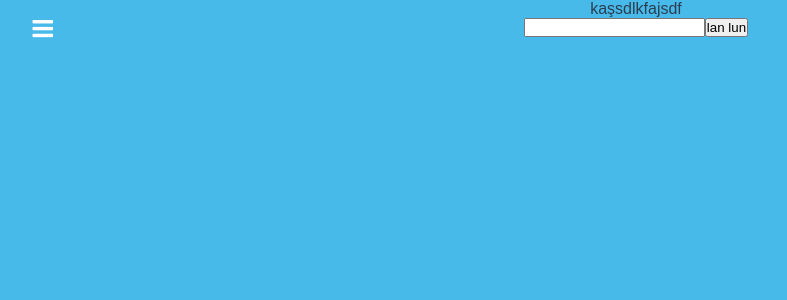
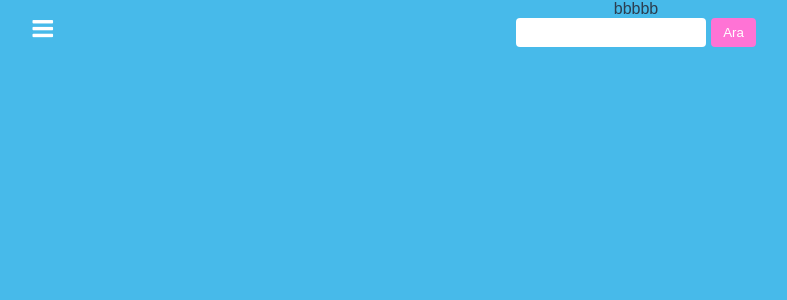
Before and after one commit to aslansergen/kelime-ezber-vue, a Vue app: page /deneme in a window 1280 px wide. Shown: the top 300 px of the page, without its empty margins (4-791 px from the left). Built offline with nearby package versions, Linux system fonts and the light colour scheme.

Commit message:
arama tasarmı iyileştirildi

```diff
--- a/src/components/SearchComponent.vue
+++ b/src/components/SearchComponent.vue
@@ -1,6 +1,6 @@
 <template>
-   <input v-model="username"/>
-    <button @click="searchWord">lan lun</button>
+   <input class="search-input" v-model="username" :disabled="searchFormDisabled"/>
+    <button class="search-btn" :disabled="searchFormDisabled" @click="searchWord">Ara</button>
 </template>
 
 <script>
@@ -9,7 +9,7 @@ export default {
   name: 'SearchComponent',
   data() {
     return {
-      username: ''
+      searchFormDisabled: false
     };
   },
   methods: {
@@ -35,3 +35,34 @@ export default {
     },
 }
 </script>
+
+<style scoped>
+.search-input{
+ padding: 7px 3px;
+ border-radius: 4px;
+ border: none;
+ outline: none;
+ padding-left: 10px;
+}
+.search-btn{
+  cursor: pointer;
+  border: none;
+  background-color: #ff73d5;
+  border:2px solid #ff73d5;
+  border-radius: 4px;
+  padding: 5px 10px;
+  color: white;
+  margin-left: 5px;
+  transition: .3s ease;
+}
+.search-btn:disabled{
+  background-color: #f3b9e2;
+  border:2px solid #f3b9e2;
+}
+.search-btn:disabled:hover{
+  background-color: #f3b9e2;
+}
+.search-btn:hover{
+  background-color: transparent;
+}
+</style>
--- a/src/pages/Deneme.vue
+++ b/src/pages/Deneme.vue
@@ -1,7 +1,6 @@
 <template>
     <div>
-      <p>kaşsdlkfajsdf</p>
-
+      <p>bbbbb</p>
       <UserLinkComponent />
       <SearchComponent />
     </div>
@@ -13,12 +12,7 @@ import SearchComponent from '../components/SearchComponent.vue'
 
 
   export default {
-    name: 'Deneme', // kelime-ezber,
-    data(){
-      return{
-        username: ''
-      }
-    },
+    name: 'Deneme',
     components: {
       UserLinkComponent,
       SearchComponent
```
